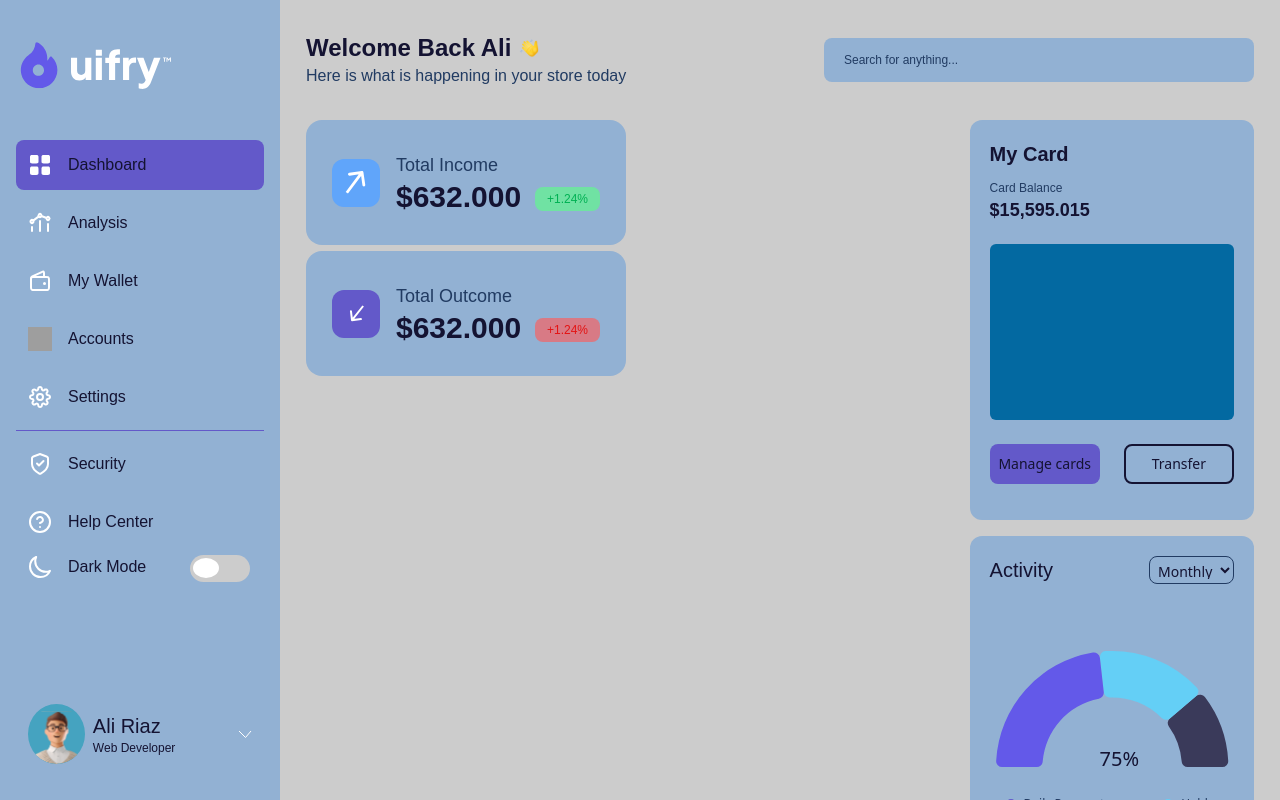
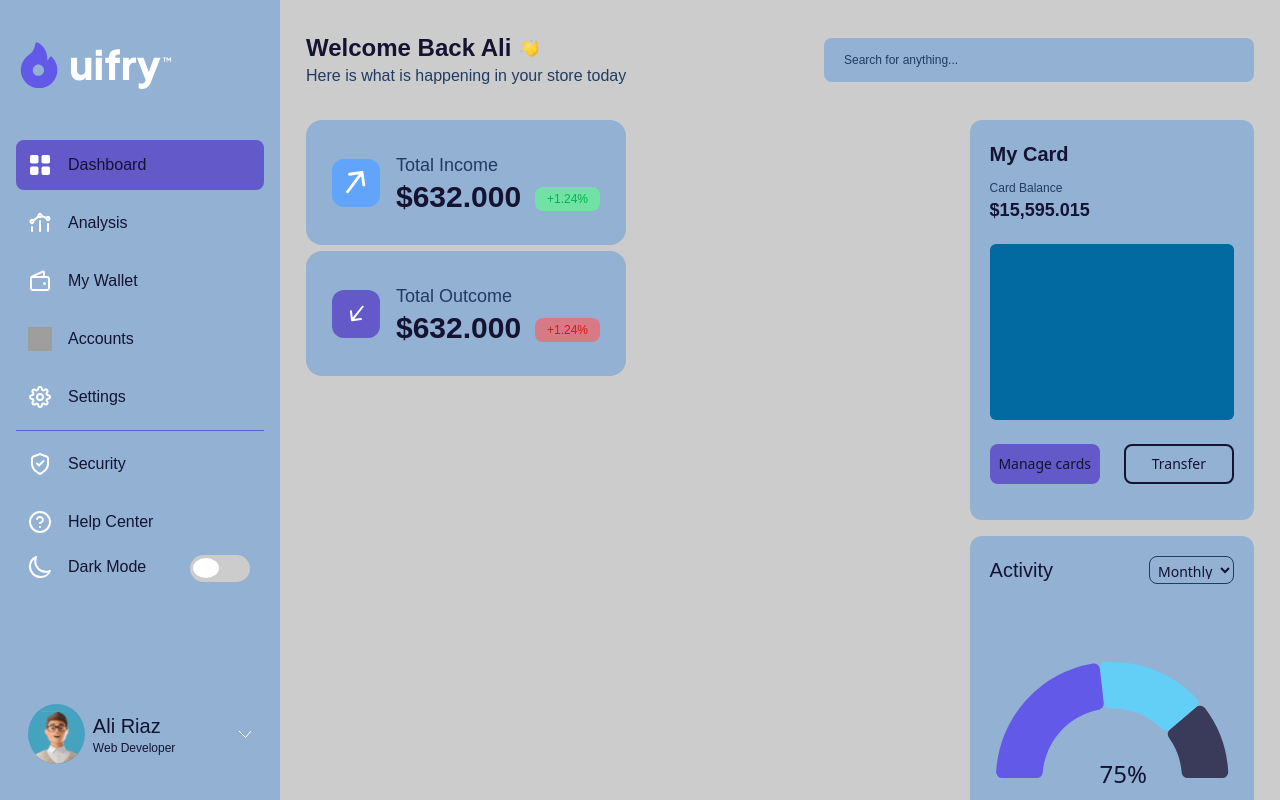
Before and after one commit to Emmijozzy/uifry-dashboard, a React (Vite) app: page / in a window 1280 px wide. Built offline with nearby package versions, Linux system fonts and the light colour scheme; grey boxes are pictures that could not be loaded; a web font is replaced by a local one.

Commit message:
activies component updated

```diff
--- a/src/components/activitives/HalfPieChart.tsx
+++ b/src/components/activitives/HalfPieChart.tsx
@@ -12,7 +12,7 @@ import pieData from '../../constant/pieData'
 const HalfPieChart = ({ /* see data tab */ }: any) => {
 
   return(
-    <div className='w-full h-full flex flex-col'>
+    <div className='w-full h-full flex flex-col justify-around'>
         <div className='w-full h-[230px] relative'>
           <ResponsivePie
             data={pieData}
@@ -30,23 +30,23 @@ const HalfPieChart = ({ /* see data tab */ }: any) => {
             arcLabelsSkipAngle={0}
             legends={[ ]}
           />
-          <div className='absolute left-[45%] top-[70%] text-xl'>75%</div>
+          <div className='absolute left-[45%] bottom-[15%] text-2xl'>75%</div>
         </div>
       <div className='h-[40px] flex items-center justify-between px-4 md:mt-0 lg:mt-[-20px] '>
-        <div className='w-[50%] h-full flex flex-col'>
+        <div className='w-[50%]'>
           <div className='h-full flex space-x-2 items-center'>
             <div className='bg-primary h-[10px] w-[10px] rounded-full'></div>
             <p className='text-xs text-lighttext2 dark:text-darktext2'>Daily Payment</p>
           </div>
-            <p className='text-sm'>55%</p>
+          <p className='text-sm'>55%</p>
         </div>
         <div>
           <div className='h-full flex space-x-2 items-center'>
             <div className='bg-secondary h-[10px] w-[10px] rounded-full'></div>
             <p className='text-xs text-lighttext2 dark:text-darktext2'>Hobby</p>
           </div>
-            <p className='text-sm'>20%</p>
-          </div>
+          <p className='text-sm'>20%</p>
+        </div>
       </div>
     </div>
   )
--- a/src/layout/index.tsx
+++ b/src/layout/index.tsx
@@ -11,7 +11,7 @@ const Layout = (props: Props) => {
       <div className="relative flex w-full h-full  /">
         <TopMobileNav />
         <Sidebar />
-        <div className='w-full p-[26px] pt-0 h-full flex flex-col relative overflow-y-scroll'>
+        <div className='w-full pt-0 h-full flex flex-col relative'>
           <Outlet />
         </div>
       </div>
--- a/src/pages/Dashboard.tsx
+++ b/src/pages/Dashboard.tsx
@@ -8,7 +8,7 @@ type Props = {}
 
 const Dashboard = (props: Props) => {
   return (
-    <section className='w-full lg:mt-0 mt-20 flex-1 '>
+    <section className='w-full lg:mt-0 mt-20 flex-1 overflow-y-scroll p-[26px] pt-0'>
       <DashboardTop />
         <div className='w-full h-full dashboard_layout'>
           <div className='w-full lg:pr-6'>
```
